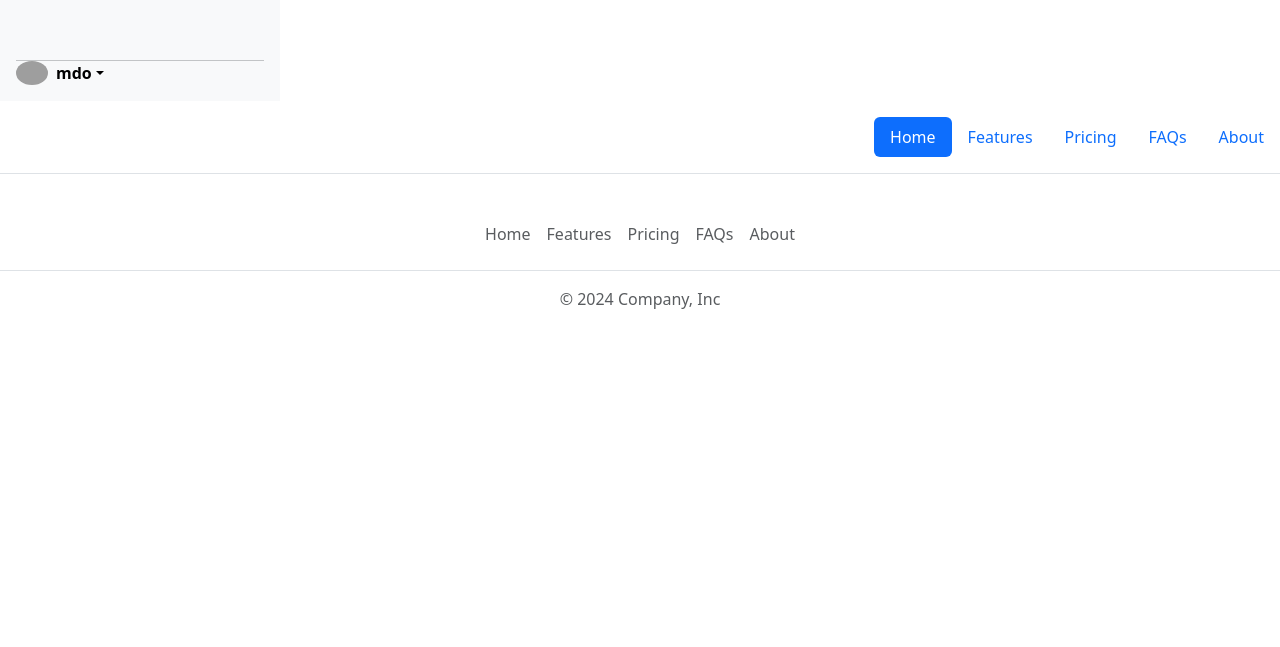
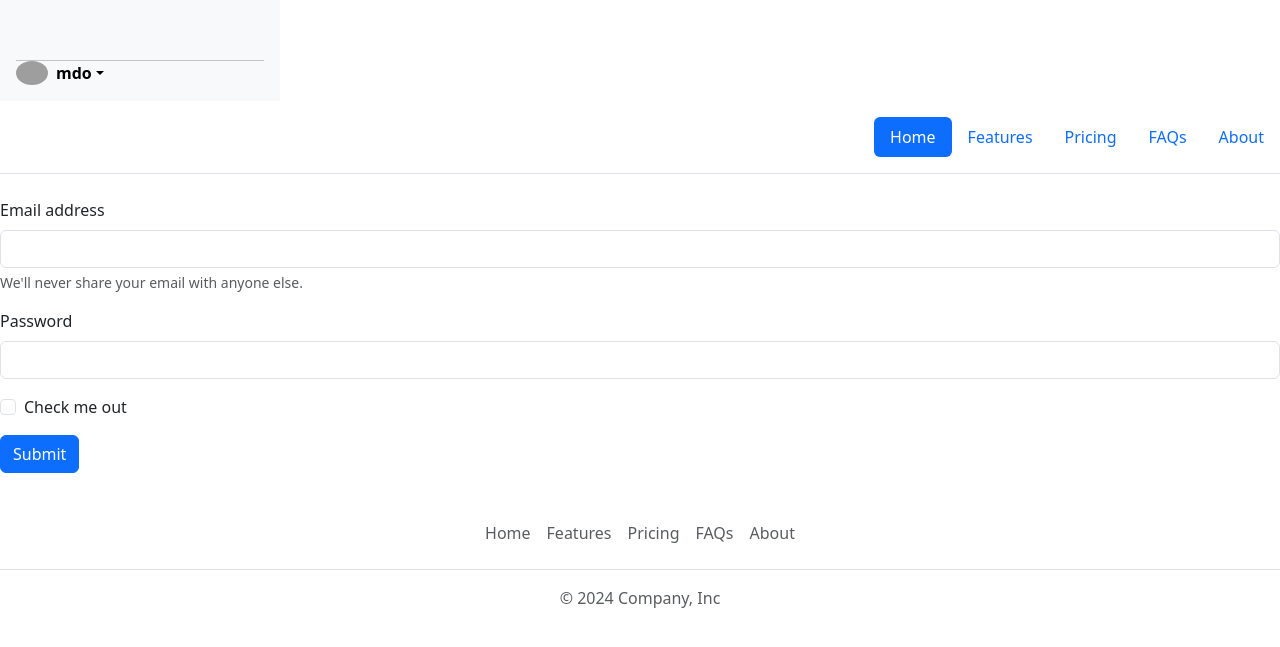
Before and after one commit to abhi-develope/React-Revision, a React (Vite) app in the folder projects/Social-Media/: page / in a window 1280 px wide. Shown: the part 699-1346 px from the top of the page. Before the commit the page ends 1050 px from the top, so only its background shows below. Built offline with nearby package versions, Linux system fonts and the light colour scheme; grey boxes are pictures that could not be loaded.

Commit message:
create post component

```diff
--- a/projects/Social-Media/src/App.jsx
+++ b/projects/Social-Media/src/App.jsx
@@ -1,3 +1,4 @@
+import CreatePost from "./components/CreatePost";
 import Footer from "./components/Footer";
 import Header from "./components/Header";
 import Sidebar from "./components/Sidebar";
@@ -8,6 +9,7 @@ function App() {
       <Sidebar />
       <div className="inner flex flex-col">
         <Header />
+        <CreatePost/>
         <Footer />
       </div>
     </div>
--- /dev/null
+++ b/projects/Social-Media/src/components/CreatePost.jsx
@@ -0,0 +1,26 @@
+import React from 'react'
+
+const CreatePost = () => {
+  return (
+    <div>
+      <form>
+  <div class="mb-3">
+    <label for="exampleInputEmail1" class="form-label">Email address</label>
+    <input type="email" class="form-control" id="exampleInputEmail1" aria-describedby="emailHelp"/>
+    <div id="emailHelp" class="form-text">We'll never share your email with anyone else.</div>
+  </div>
+  <div class="mb-3">
+    <label for="exampleInputPassword1" class="form-label">Password</label>
+    <input type="password" class="form-control" id="exampleInputPassword1"/>
+  </div>
+  <div class="mb-3 form-check">
+    <input type="checkbox" class="form-check-input" id="exampleCheck1"/>
+    <label class="form-check-label" for="exampleCheck1">Check me out</label>
+  </div>
+  <button type="submit" class="btn btn-primary">Submit</button>
+</form>
+    </div>
+  )
+}
+
+export default CreatePost
```
